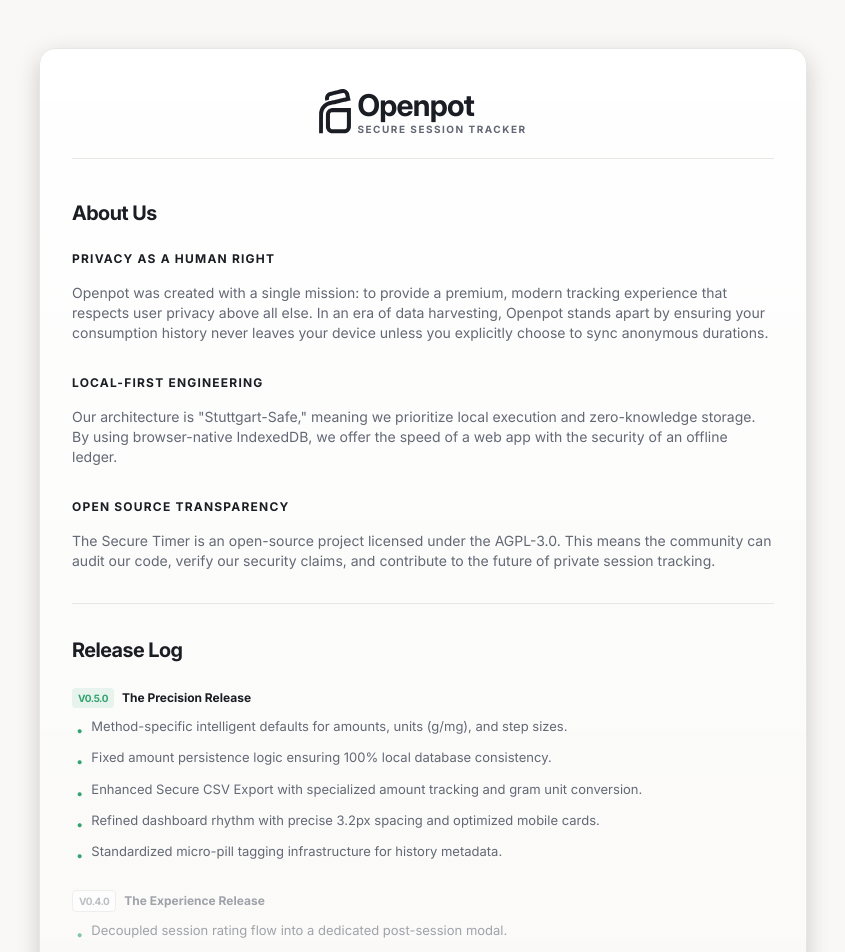
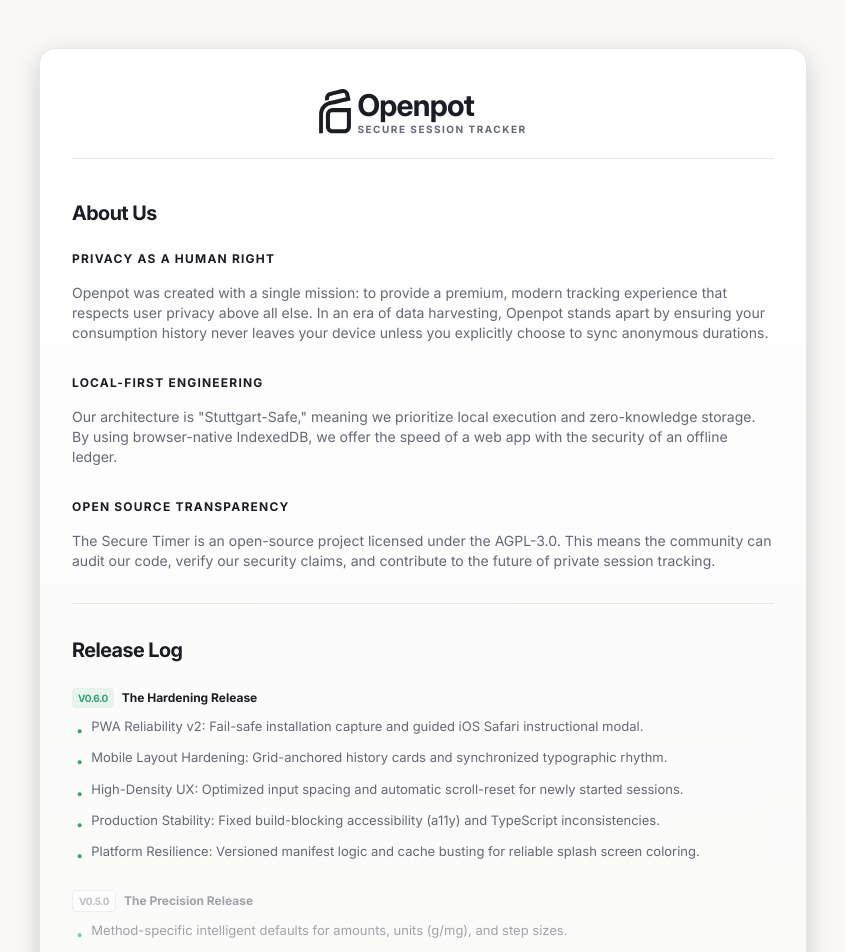
Before and after one commit to openpot/core, a Next.js app: page /about in a window 1280 px wide. Shown: the top 952 px of the page, without its empty margins (217-1062 px from the left). Built offline with nearby package versions, Linux system fonts and the light colour scheme.

Commit message:
feat: update about page to v0.6.0 The Hardening Release with detailed changelog and archived v0.5.0 entry

```diff
--- a/src/app/about/page.tsx
+++ b/src/app/about/page.tsx
@@ -73,8 +73,37 @@ export default function AboutPage() {
             <div className="space-y-6">
               <div className="space-y-2">
                 <div className="flex items-center gap-2">
-                  <span className="text-[10px] font-bold text-primary uppercase tracking-tighter bg-primary/10 px-1.5 py-0.5 rounded">v0.5.0</span>
-                  <span className="text-xs font-bold text-text-primary">The Precision Release</span>
+                  <span className="text-[10px] font-bold text-primary uppercase tracking-tighter bg-primary/10 px-1.5 py-0.5 rounded">v0.6.0</span>
+                  <span className="text-xs font-bold text-text-primary">The Hardening Release</span>
+                </div>
+                <ul className="space-y-1.5 text-[13px] text-text-secondary list-none pl-1">
+                  <li className="flex items-start gap-2">
+                    <span className="text-primary mt-1">•</span>
+                    <span>PWA Reliability v2: Fail-safe installation capture and guided iOS Safari instructional modal.</span>
+                  </li>
+                  <li className="flex items-start gap-2">
+                    <span className="text-primary mt-1">•</span>
+                    <span>Mobile Layout Hardening: Grid-anchored history cards and synchronized typographic rhythm.</span>
+                  </li>
+                  <li className="flex items-start gap-2">
+                    <span className="text-primary mt-1">•</span>
+                    <span>High-Density UX: Optimized input spacing and automatic scroll-reset for newly started sessions.</span>
+                  </li>
+                  <li className="flex items-start gap-2">
+                    <span className="text-primary mt-1">•</span>
+                    <span>Production Stability: Fixed build-blocking accessibility (a11y) and TypeScript inconsistencies.</span>
+                  </li>
+                  <li className="flex items-start gap-2">
+                    <span className="text-primary mt-1">•</span>
+                    <span>Platform Resilience: Versioned manifest logic and cache busting for reliable splash screen coloring.</span>
+                  </li>
+                </ul>
+              </div>
+
+              <div className="space-y-2 opacity-60">
+                <div className="flex items-center gap-2">
+                  <span className="text-[10px] font-bold text-text-tertiary uppercase tracking-tighter bg-bg-overlay border border-border-subtle px-1.5 py-0.5 rounded">v0.5.0</span>
+                  <span className="text-xs font-bold text-text-secondary">The Precision Release</span>
                 </div>
                 <ul className="space-y-1.5 text-[13px] text-text-secondary list-none pl-1">
                   <li className="flex items-start gap-2">
```
